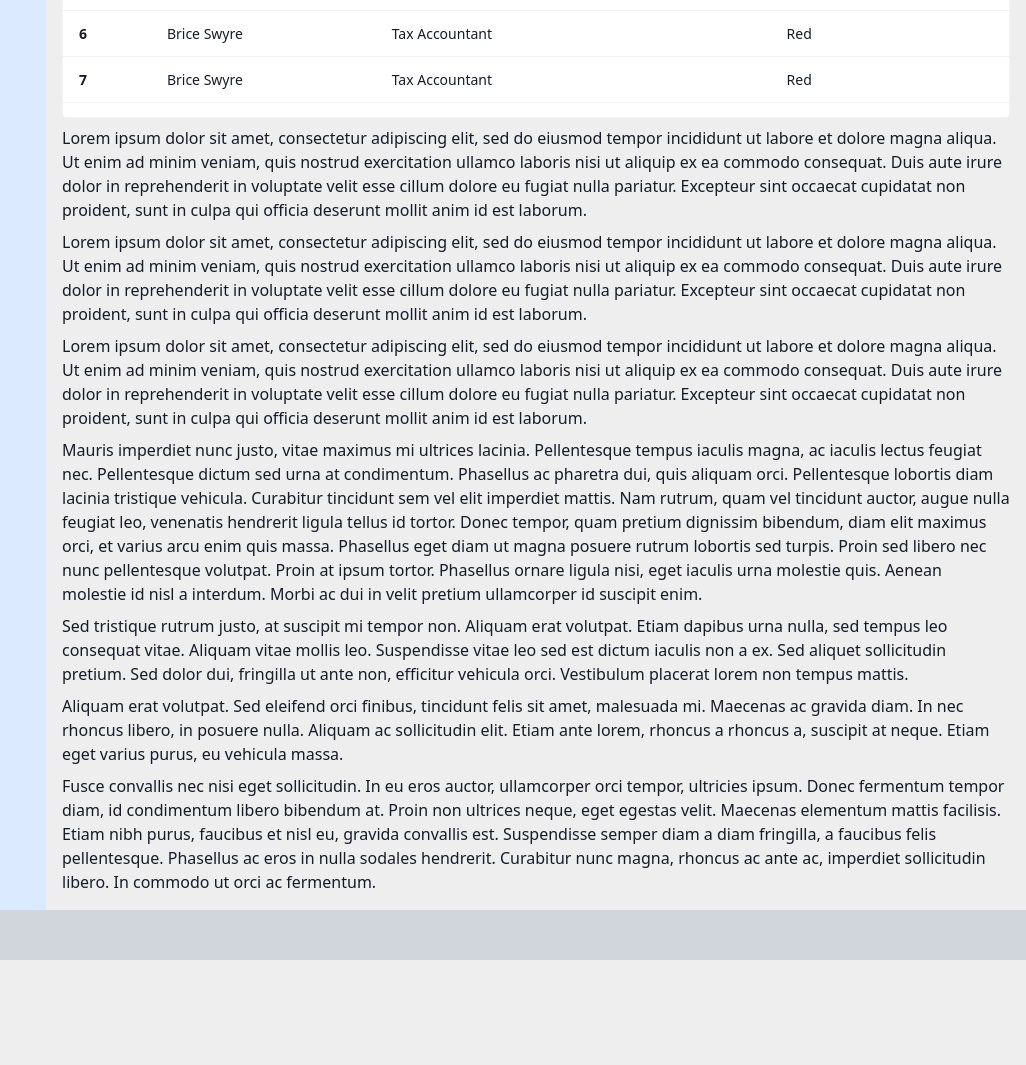
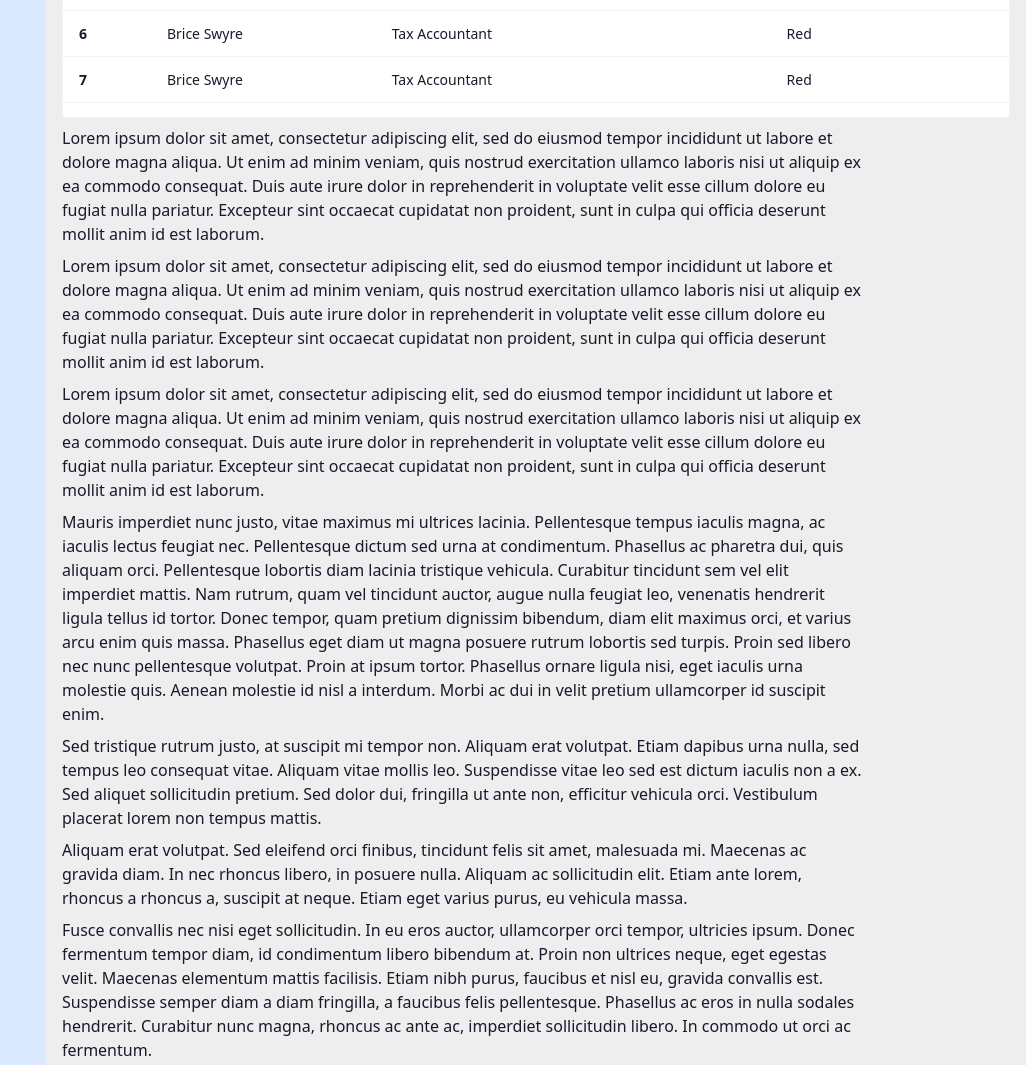
Before and after one commit to inigo/web-components-experiment, a website built with Vite: page index.html in a window 1280 px wide. Shown: the part 480-1545 px from the top of the page, without its empty margins (254-1280 px from the left). Before the commit the page ends 1440 px from the top, so only its background shows below. Built offline with nearby package versions, Linux system fonts and the light colour scheme; what @shoelace-style/shoelace, slim-select, vanilla-cookieconsent would draw is missing.

Commit message:
Limit width of text under table

```diff
--- a/index.html
+++ b/index.html
@@ -184,6 +184,7 @@
         </table>
     </div>
 
+    <div class="max-w-200 flex flex-col gap-2">
         <p>
             Lorem ipsum dolor sit amet, consectetur adipiscing elit, sed do eiusmod tempor incididunt ut labore et dolore magna aliqua. Ut enim ad minim veniam,
             quis nostrud exercitation ullamco laboris nisi ut aliquip ex ea commodo consequat. Duis aute irure dolor in reprehenderit in voluptate velit esse cillum
@@ -232,6 +233,7 @@
             rhoncus ac
             ante ac, imperdiet sollicitudin libero. In commodo ut orci ac fermentum.
         </p>
+    </div>
 
 </main>
 
```
Lines whose indentation alone changed are shown as unchanged.
